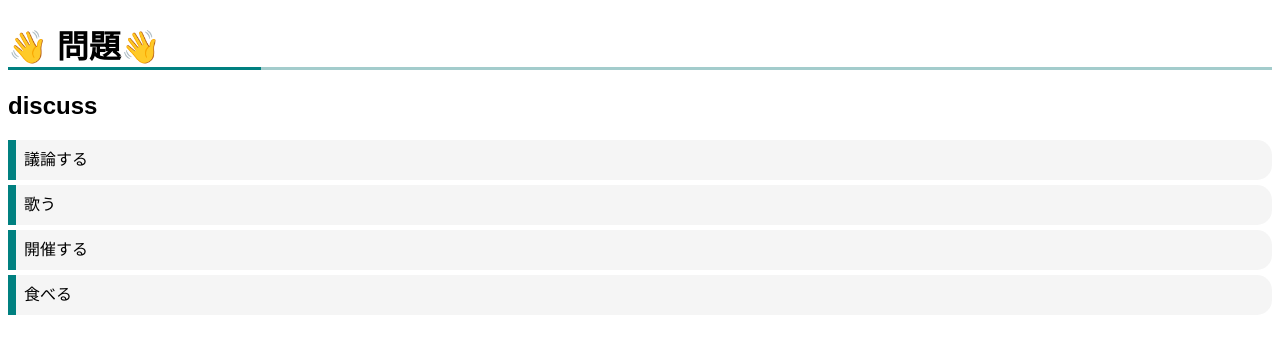
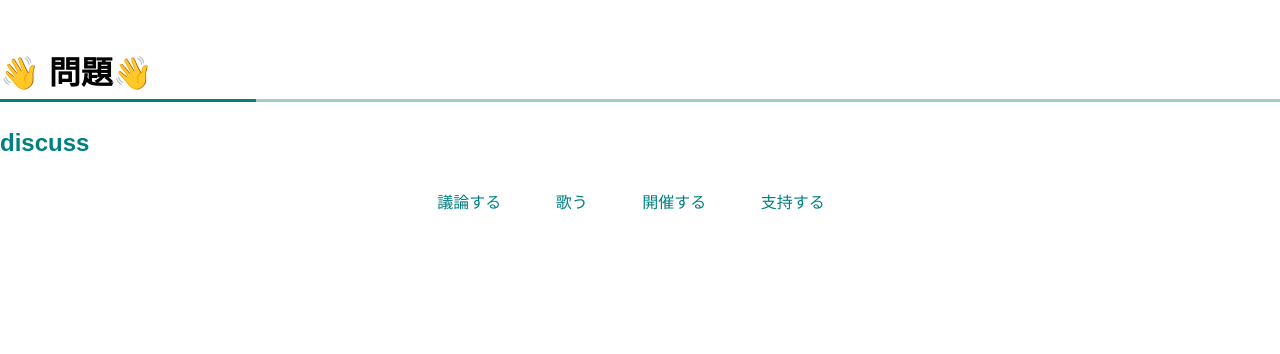
Before and after one commit to YoshikiKubotani/wordapp, a Django app: page /quiz/solve in a window 1280 px wide. Shown: the top 354 px of the page. Run offline with Django 4.2, Linux system fonts and the light colour scheme.

Commit message:
:sparkles: Update front-end files for the solve page

```diff
--- a/src/quiz/static/quiz/styles/solve.css
+++ b/src/quiz/static/quiz/styles/solve.css
@@ -1,6 +1,7 @@
 h1 {
   border-bottom: solid 3px #a3cccc  ;
   position: relative;
+  color: black
 }
 
 h1:after {
@@ -11,33 +12,75 @@ h1:after {
   bottom: -3px;
   width: 20%;
 }
-ul, ol {
-  padding: 0;
-  position: relative;
-}
-ul, ol {
-  padding: 0;
+
+
+
+body {
+  font-family: 'Hiragino Kaku Gothic ProN','ヒラギノ角ゴ ProN W3','Arial',sans-serif;
+/*   max-width: 400px; */
+  margin: 3rem auto 0;
+  line-height: 1.6;
+  color: #008080;
 }
 
-ul, ol {
+fieldset {
+  border: none;
   padding: 0;
-  position: relative;
+  margin: 0;
+  text-align: center;
 }
 
-ul li, ol li {
-  color: black;
-  border-left: solid 8px #008080;/*左側の線*/
-  background: whitesmoke;/*背景色*/
-  margin-bottom: 5px;/*下のバーとの余白*/
-  line-height: 1.5;
-  border-radius: 0 15px 15px 0;/*右側の角だけ丸く*/
-  padding: 0.5em;
-  list-style-type: none!important;
-}
-body
-{
-  font-family: 'Hiragino Kaku Gothic ProN','ヒラギノ角ゴ ProN W3','Arial',sans-serif;
+
+p {
+  margin: 0 0 1.6rem;
+  padding-bottom: 0.2rem;
+  border-bottom: 1px solid #ddd;
 }
 
-/*正解したら背景色background:#008080
-/*不正解なら背景色background: whitesmokeのまま
+.radio-inline__input {
+    clip: rect(1px, 1px, 1px, 1px);
+    position: absolute !important;
+}
+
+.radio-inline__label {
+    display: inline-block;
+    padding: 0.5rem 1rem;
+    margin-right: 18px;
+    border-radius: 3px;
+    transition: all .2s;
+}
+
+.radio-inline__input:checked + .radio-inline__label {
+    background: #008080;
+    color: #fff;
+    text-shadow: 0 0 1px rgba(0,0,0,.7);
+}
+
+.radio-inline__input:focus + .radio-inline__label {
+    outline-color: #4D90FE;
+    outline-offset: -2px;
+    outline-style: auto;
+    outline-width: 5px;
+}
+
+.for-pc {
+  display:block;
+}
+
+.for-sp {
+  display:none;
+  max-width: 400px;
+}
+
+.for-sp-h1{
+  text-align: center;
+}
+
+.for-sp-h2{
+  text-align: center;
+}
+
+@media only screen and (max-width : 767px){
+  .for-pc { display:none; }
+  .for-sp { display:block; }
+}
--- a/src/quiz/templates/quiz/solve.html
+++ b/src/quiz/templates/quiz/solve.html
@@ -7,14 +7,52 @@
     <title>英単語アプリ</title>
 </head>
 <div id="app">
-    <h1>👋 問題👋</h1>
-    <h2> discuss</h2>
-    <ul>
-        <li>議論する</li>
-        <li>歌う</li>
-        <li>開催する</li>
-        <li>食べる</li>
-    </ul>
+    <div class="for-pc">
+        <h1>👋 問題👋</h1>
+        <h2> discuss</h2>
+        <fieldset>
+            <input id="議論する" class="radio-inline__input" type="radio" name="accessible-radio" value="議論する" checked="checked"/>
+            <label class="radio-inline__label" for="議論する">
+                議論する
+            </label>
+            <input id="歌う" class="radio-inline__input" type="radio" name="accessible-radio" value="歌う"/>
+            <label class="radio-inline__label" for="歌う">
+                歌う
+            </label>
+            <input id="開催する" class="radio-inline__input" type="radio" name="accessible-radio" value="開催する"/>
+            <label class="radio-inline__label" for="開催する">
+                開催する
+            </label>
+            <input id="支持する" class="radio-inline__input" type="radio" name="accessible-radio" value="支持する"/>
+            <label class="radio-inline__label" for="支持する">
+                支持する
+            </label>
+        </fieldset>
+    </div>
+
+    <div class="for-sp">
+        <h1>👋 問題👋</h1>
+        <h2> discuss</h2>
+        <fieldset>
+            <input id="議論する" class="radio-inline__input" type="radio" name="accessible-radio" value="議論する" checked="checked"/>
+            <label class="radio-inline__label" for="議論する">
+                議論する
+            </label>
+            <input id="歌う" class="radio-inline__input" type="radio" name="accessible-radio" value="歌う"/>
+            <label class="radio-inline__label" for="歌う">
+                歌う
+            </label>
+            <input id="開催する" class="radio-inline__input" type="radio" name="accessible-radio" value="開催する"/>
+            <label class="radio-inline__label" for="開催する">
+                開催する
+            </label>
+            <input id="支持する" class="radio-inline__input" type="radio" name="accessible-radio" value="支持する"/>
+            <label class="radio-inline__label" for="支持する">
+                支持する
+            </label>
+        </fieldset>
+    </div>
+
 </div>
 <body>
     <script src="https://unpkg.com/vue@next"></script>
```
